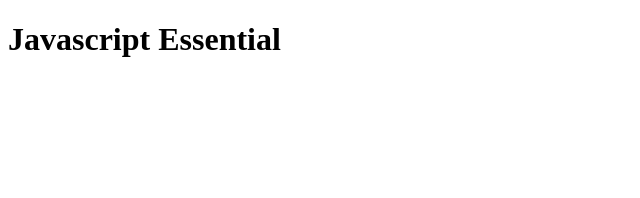
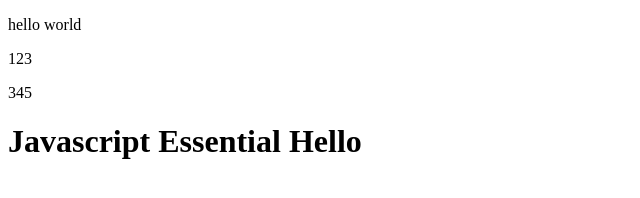
Before and after one commit to Wisenk/javascript-test, a plain HTML site: page index.html in a window 1280 px wide. Shown: the whole page, without its empty margins (0-640 px from the left). Drawn offline with Linux system fonts and the light colour scheme.

Commit message:
js_changing element content

```diff
--- a/index.html
+++ b/index.html
@@ -5,10 +5,12 @@
     <title>Javascript Essential</title>
   </head>
   <body>
-    <h1>Javascript Essential</h1>
-    <script>
-      console.log("Hello World");
-    </script>
+    <p id ="hello">hello world</p>
+    <p class = "pClass">123</p>
+    <p data-content = !123!>345</p>
+    <h1>Javascript Essential
+      <span> Hello</span>
+    </h1>
     <script src="myapp.js"></script>
   </body>
 </html>
--- a/myapp.js
+++ b/myapp.js
@@ -164,10 +164,4 @@ if (greenMan === "yes")
 
 
 
-
-  var classRegister = [ "Lawrence", "John", "Jeff" ];
-
-  for (var index in classRegister)
-  {
-    console.log ( classRegister[index] );
-  }
+console.dir ( document.getElementById('hello') );
```
